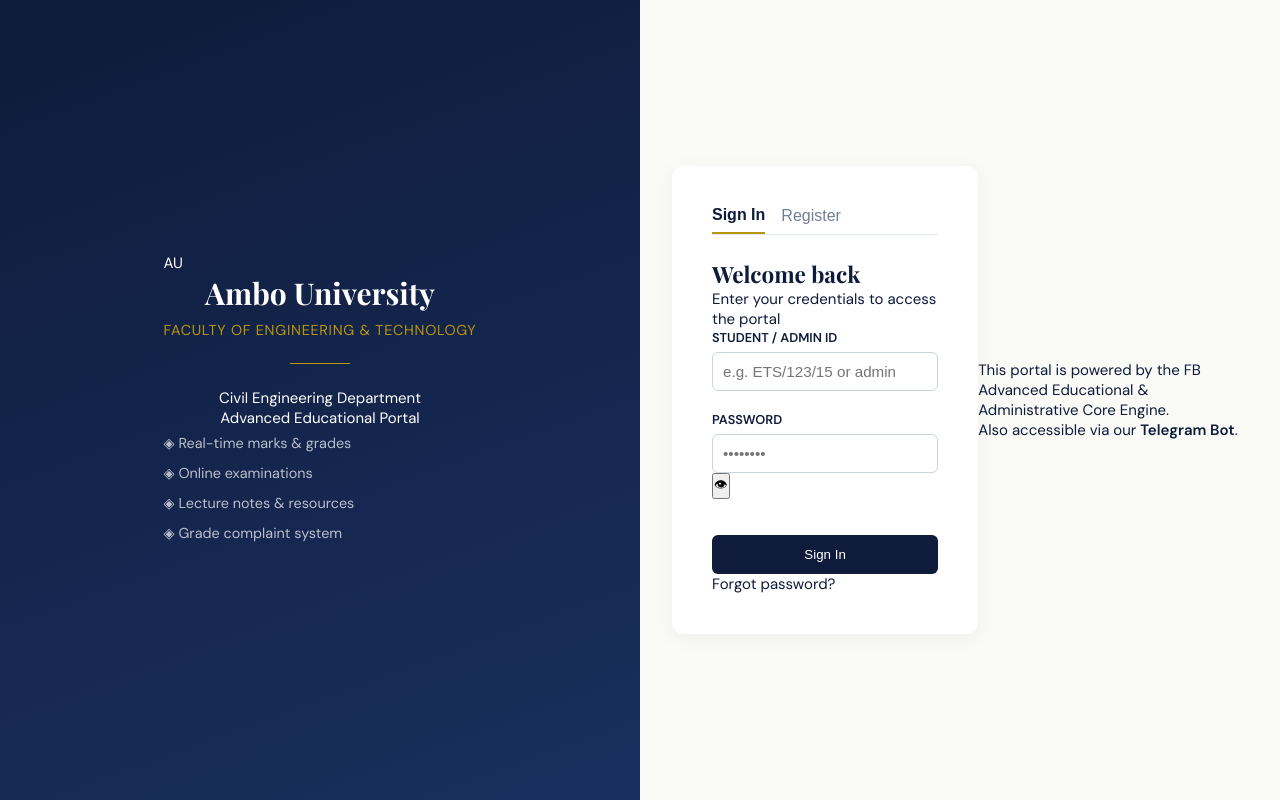
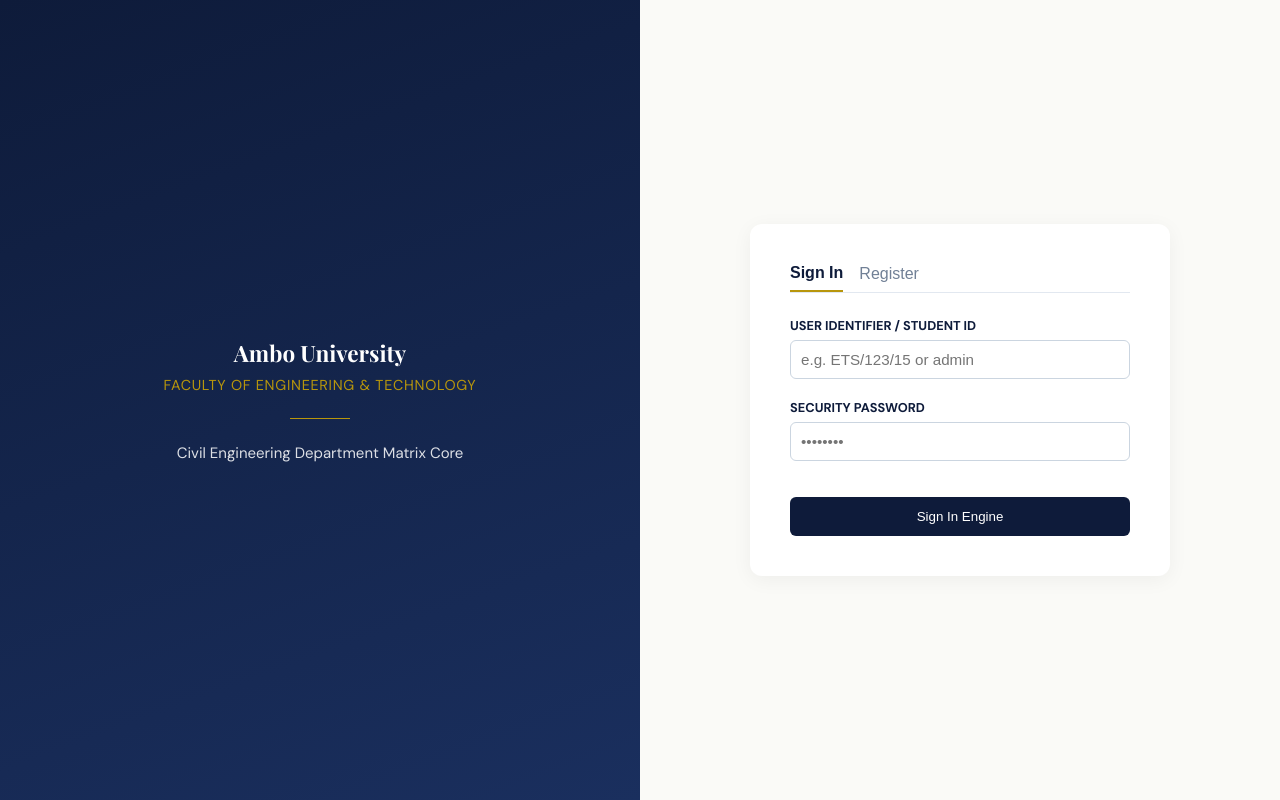
Before and after one commit to Fapplication/FB-Educational-Portal, a plain HTML site: page index.html in a window 1280 px wide. Drawn offline with nearby package versions, Linux system fonts and the light colour scheme.

Commit message:
Update index.html

```diff
--- a/index.html
+++ b/index.html
@@ -3,49 +3,23 @@
 <head>
   <meta charset="UTF-8" />
   <meta name="viewport" content="width=device-width, initial-scale=1.0" />
-  <title>Ambo University — FB Advanced Educational Portal</title>
+  <title>Ambo University — Engineering Web Portal</title>
   <link rel="stylesheet" href="css/main.css" />
-  <link rel="preconnect" href="https://fonts.googleapis.com" />
-  <link href="https://fonts.googleapis.com/css2?family=Playfair+Display:wght@400;600;700&family=DM+Sans:wght@300;400;500;600&display=swap" rel="stylesheet" />
+  <link href="https://fonts.googleapis.com/css2?family=DM+Sans:wght@400;500;700&family=Playfair+Display:wght@600;700&display=swap" rel="stylesheet" />
 </head>
 <body class="auth-page">
 
   <div class="auth-split">
-    <!-- Left Panel -->
     <div class="auth-brand">
-      <div class="brand-inner">
-        <div class="brand-logo">
-          <img src="logo.png" alt="Ambo University Logo" id="university-logo" onerror="this.style.display='none'; document.getElementById('logo-fallback').style.display='flex';" />
-          <div id="logo-fallback" class="logo-fallback" style="display:none;">
-            <span>AU</span>
-          </div>
-        </div>
-        <h1 class="brand-name">Ambo University</h1>
+      <div>
+        <img src="logo.png" alt="AU" style="height:100px; margin-bottom:1rem;" onerror="this.style.display='none';" />
+        <h2>Ambo University</h2>
         <p class="brand-dept">Faculty of Engineering & Technology</p>
         <div class="brand-divider"></div>
-        <p class="brand-tagline">Civil Engineering Department<br/>Advanced Educational Portal</p>
-        <div class="brand-features">
-          <div class="feature-item">
-            <span class="feat-icon">◈</span>
-            <span>Real-time marks & grades</span>
-          </div>
-          <div class="feature-item">
-            <span class="feat-icon">◈</span>
-            <span>Online examinations</span>
-          </div>
-          <div class="feature-item">
-            <span class="feat-icon">◈</span>
-            <span>Lecture notes & resources</span>
-          </div>
-          <div class="feature-item">
-            <span class="feat-icon">◈</span>
-            <span>Grade complaint system</span>
-          </div>
-        </div>
+        <p style="opacity:0.85;">Civil Engineering Department Matrix Core</p>
       </div>
     </div>
 
-    <!-- Right Panel — Login Form -->
     <div class="auth-form-area">
       <div class="auth-card">
         <div class="auth-tabs">
@@ -53,79 +27,37 @@
           <button class="tab-btn" onclick="switchTab('register')">Register</button>
         </div>
 
-        <!-- LOGIN TAB -->
         <div id="tab-login" class="tab-content active">
-          <h2 class="form-title">Welcome back</h2>
-          <p class="form-sub">Enter your credentials to access the portal</p>
           <div id="login-error" class="alert alert-error" style="display:none;"></div>
           <div class="form-group">
-            <label>Student / Admin ID</label>
-            <input type="text" id="login-id" placeholder="e.g. ETS/123/15 or admin" autocomplete="username" />
+            <label>User Identifier / Student ID</label>
+            <input type="text" id="login-id" placeholder="e.g. ETS/123/15 or admin" />
           </div>
           <div class="form-group">
-            <label>Password</label>
-            <div class="input-wrapper">
-              <input type="password" id="login-pwd" placeholder="••••••••" autocomplete="current-password" />
-              <button class="toggle-eye" onclick="togglePwd('login-pwd', this)" type="button">👁</button>
-            </div>
+            <label>Security Password</label>
+            <input type="password" id="login-pwd" placeholder="••••••••" />
           </div>
-          <button class="btn-primary" onclick="doLogin()">
-            <span id="login-btn-text">Sign In</span>
-            <span id="login-spinner" class="spinner" style="display:none;"></span>
-          </button>
-          <a class="forgot-link" onclick="switchTab('forgot')">Forgot password?</a>
+          <button class="btn-primary" onclick="doLogin()"><span id="login-btn-text">Sign In Engine</span></button>
         </div>
 
-        <!-- REGISTER TAB -->
         <div id="tab-register" class="tab-content">
-          <h2 class="form-title">Create account</h2>
-          <p class="form-sub">Register with your pre-authorized student ID</p>
           <div id="reg-error" class="alert alert-error" style="display:none;"></div>
           <div id="reg-success" class="alert alert-success" style="display:none;"></div>
           <div class="form-group">
-            <label>Student ID</label>
+            <label>Pre-Authorized Student ID</label>
             <input type="text" id="reg-id" placeholder="e.g. ETS/123/15" />
           </div>
           <div class="form-group">
-            <label>Full Name</label>
-            <input type="text" id="reg-name" placeholder="As on your ID card" />
+            <label>Full Legal Registration Name</label>
+            <input type="text" id="reg-name" placeholder="As written on legal records" />
           </div>
           <div class="form-group">
-            <label>Password</label>
-            <div class="input-wrapper">
-              <input type="password" id="reg-pwd" placeholder="Choose a strong password" />
-              <button class="toggle-eye" onclick="togglePwd('reg-pwd', this)" type="button">👁</button>
-            </div>
+            <label>Choose Framework Password</label>
+            <input type="password" id="reg-pwd" placeholder="Minimum 6 characters" />
           </div>
-          <div class="form-group">
-            <label>Confirm Password</label>
-            <input type="password" id="reg-pwd2" placeholder="Repeat password" />
-          </div>
-          <button class="btn-primary" onclick="doRegister()">
-            <span id="reg-btn-text">Create Account</span>
-            <span id="reg-spinner" class="spinner" style="display:none;"></span>
-          </button>
-        </div>
-
-        <!-- FORGOT PASSWORD TAB -->
-        <div id="tab-forgot" class="tab-content">
-          <h2 class="form-title">Reset password</h2>
-          <p class="form-sub">Enter your student ID to receive a reset code via Telegram</p>
-          <div id="forgot-error" class="alert alert-error" style="display:none;"></div>
-          <div id="forgot-success" class="alert alert-success" style="display:none;"></div>
-          <div class="form-group">
-            <label>Student ID</label>
-            <input type="text" id="forgot-id" placeholder="e.g. ETS/123/15" />
-          </div>
-          <button class="btn-primary" onclick="doForgot()">Send Reset Code via Telegram</button>
-          <a class="forgot-link" onclick="switchTab('login')">← Back to login</a>
+          <button class="btn-primary" onclick="doRegister()">Verify and Register</button>
         </div>
       </div>
-
-      <p class="portal-note">
-        This portal is powered by the FB Advanced Educational & Administrative Core Engine.<br/>
-        Also accessible via our <strong>Telegram Bot</strong>.
-      </p>
     </div>
   </div>
 
```
